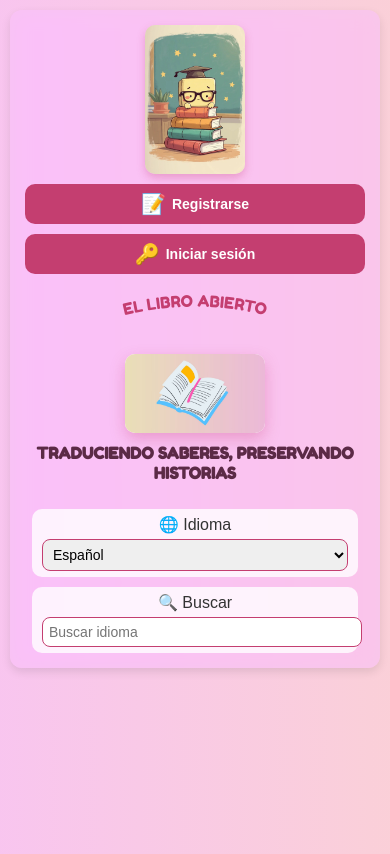
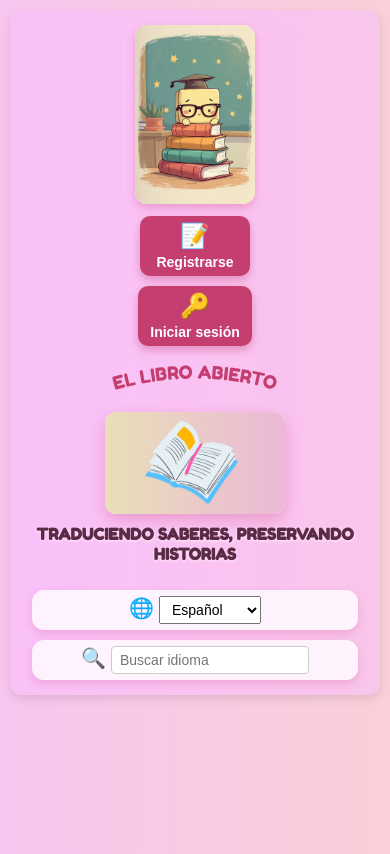
Before and after one commit to Lexithe/el-libro-abierto, a plain HTML site: page index.html in a window 390 px wide. Drawn offline with Linux system fonts and the light colour scheme.

Commit message:
index.html

```diff
--- a/index.html
+++ b/index.html
@@ -2,9 +2,8 @@
 <html lang="es">
 <head>
   <meta charset="UTF-8" />
-  <meta name="viewport" content="width=device-width, initial-scale=1.0" />
+  <meta name="viewport" content="width=device-width, initial-scale=1.0">
   <title>EL LIBRO ABIERTO</title>
-  <link href="https://fonts.googleapis.com/css2?family=Fredoka+One&display=swap" rel="stylesheet" />
   <style>
     body {
       margin: 0;
@@ -22,186 +21,311 @@
       100% { background-position: 0% 50%; }
     }
 
+    /* Header principal */
     .encabezado-profesional {
       display: flex;
-      flex-direction: column;
-      align-items: center;
-      padding: 15px;
+      flex-wrap: wrap;
+      justify-content: space-between;
+      align-items: flex-start;
+      padding: 20px;
+      position: relative;
       background-color: rgba(248, 195, 244, 0.65);
       box-shadow: 0 4px 10px rgba(0,0,0,0.1);
       border-radius: 12px;
-      margin: 10px;
+      margin: 20px;
       backdrop-filter: saturate(180%) blur(10px);
     }
 
+    .contenedor-izquierdo {
+      display: flex;
+      align-items: center;
+      gap: 20px;
+      position: relative;
+      z-index: 10;
+    }
+
     .lexi-img {
-      width: 100px;
-      border-radius: 10px;
+      width: 120px;
+      height: auto;
+      user-select: none;
+      border-radius: 12px;
       box-shadow: 0 4px 8px rgba(196, 62, 112, 0.3);
-      margin-bottom: 10px;
+      background-color: #fff;
     }
 
     .botones-header {
       display: flex;
-      flex-direction: column;
-      gap: 10px;
-      width: 100%;
+      gap: 12px;
+      align-items: center;
     }
 
     .botones-header button {
+      height: 60px;
       font-size: 14px;
       cursor: pointer;
-      padding: 8px;
+      padding: 8px 12px;
       border-radius: 10px;
       border: none;
       background-color: #c43e70;
       color: white;
       font-weight: bold;
       display: flex;
+      flex-direction: column;
       align-items: center;
       justify-content: center;
-      transition: background-color 0.3s ease;
+      min-width: 110px;
+      transition: background-color 0.3s ease, box-shadow 0.3s ease;
+      box-shadow: 0 4px 8px rgba(196, 62, 112, 0.4);
     }
 
     .botones-header button:hover {
       background-color: #a32d58;
+      box-shadow: 0 6px 12px rgba(163, 45, 88, 0.6);
     }
 
-    .botones-header .icon {
-      font-size: 20px;
-      margin-right: 6px;
+    .botones-header button span.icon {
+      font-size: 24px;
+      margin-bottom: 4px;
     }
 
+    /* Contenedor central (título, imagen y subtítulo) */
     .contenedor-central {
-      text-align: center;
-      margin-top: 10px;
+      display: flex;
+      flex-direction: column;
+      align-items: center;
+      flex: 1;
+      /* En pantallas grandes se separa con margen,
+         pero en móviles se anula ese margen desde la media query */
+      margin-left: 8cm;
+      position: relative;
+      margin-top: -20px;
     }
 
     .contenedor-central svg {
-      width: 100%;
-      height: auto;
+      margin-top: 0;
+      margin-bottom: -20px;
     }
 
     .logo-centro {
-      width: 140px;
-      margin: 10px auto;
+      width: 180px;  /* Tamaño reducido para celular */
+      height: auto;
       display: block;
-      border-radius: 10px;
+      margin-top: 10px;
+      border-radius: 12px;
+      box-shadow: 0 6px 15px rgba(196, 62, 112, 0.3);
       background-color: #fff;
-      box-shadow: 0 6px 15px rgba(196, 62, 112, 0.3);
     }
 
     .subtitulo {
       font-family: 'Fredoka One', cursive;
-      font-size: 16px;
+      font-size: 16px;  /* Tamaño reducido */
       font-weight: bold;
       color: #5b2a46;
       margin-top: 10px;
+      text-align: center;
+      text-shadow: 0 1px 3px rgba(255,255,255,0.7);
     }
 
-    .selector-idioma,
-    .buscador {
-      width: 90%;
-      margin-top: 10px;
+    /* Selector de idioma y buscador */
+    .selector-idioma, .buscador {
+      position: absolute;
       background: rgba(255, 255, 255, 0.8);
       padding: 6px 10px;
+      border-radius: 12px;
+      box-shadow: 0 4px 8px rgba(196, 62, 112, 0.2);
+      font-size: 18px;
+      z-index: 15;
+    }
+    .selector-idioma {
+      top: 10px;
+      right: 20px;
+    }
+    .buscador {
+      top: 60px;
+      right: 20px;
+    }
+    .buscador input {
+      border: 1px solid #c43e70;
+      border-radius: 6px;
+      padding: 5px 8px;
+      font-size: 14px;
+      width: 180px;
+      outline-offset: 2px;
+      transition: box-shadow 0.3s ease;
+    }
+    .buscador input:focus {
+      box-shadow: 0 0 6px 2px #c43e70aa;
+      border-color: #a32d58;
+    }
+
+    /* Panel de login y registro */
+    .panel {
+      margin: 15px;
+      background: linear-gradient(135deg, #f8c3f4cc, #ffcceeee);
+      border-radius: 16px;
+      box-shadow: 0 8px 20px rgba(196, 62, 112, 0.25);
+      padding: 20px 25px;
+      max-width: 450px;
+      font-family: 'Segoe UI', Tahoma, Geneva, Verdana, sans-serif;
+      color: #5b2a46;
+      transition: transform 0.3s ease, box-shadow 0.3s ease;
+    }
+    .panel:hover {
+      transform: translateY(-4px);
+      box-shadow: 0 12px 28px rgba(196, 62, 112, 0.4);
+    }
+    .panel h2 {
+      font-size: 20px;
+      font-weight: 700;
+      margin-bottom: 14px;
+      text-align: center;
+      color: #c43e70;
+      text-shadow: 0 1px 3px rgba(255, 255, 255, 0.7);
+    }
+    .panel label {
+      display: block;
+      font-weight: 600;
+      margin-bottom: 5px;
+      margin-top: 10px;
+      color: #7b4061;
+    }
+    .panel input[type="text"],
+    .panel input[type="password"] {
+      width: 100%;
+      padding: 8px 10px;
+      margin-top: 3px;
+      border: 2px solid #c43e70;
       border-radius: 10px;
+      font-size: 14px;
+      outline-offset: 2px;
+      transition: box-shadow 0.3s ease, border-color 0.3s ease;
+      color: #5b2a46;
+      background-color: #fff0f8;
+    }
+    .panel input[type="text"]:focus,
+    .panel input[type="password"]:focus {
+      border-color: #a32d58;
+      box-shadow: 0 0 6px 2px #c43e70aa;
+    }
+    .panel .mensaje-error {
+      margin: 10px 0 0 0;
+      font-weight: 700;
+      color: #a32d58;
+      min-height: 1.2em;
       text-align: center;
     }
-
-    .selector-idioma select,
-    .buscador input {
-      width: 100%;
-      padding: 6px;
-      font-size: 14px;
-      margin-top: 5px;
-      border-radius: 8px;
-      border: 1px solid #c43e70;
-    }
-
-    .panel {
-      background: linear-gradient(135deg, #f8c3f4cc, #ffcceeee);
-      border-radius: 12px;
-      box-shadow: 0 4px 10px rgba(196, 62, 112, 0.25);
-      padding: 20px;
-      margin: 15px auto;
-      width: 90%;
-      max-width: 400px;
-      color: #5b2a46;
-    }
-
-    .panel h2 {
-      font-size: 18px;
-      color: #c43e70;
-      text-align: center;
-      margin-bottom: 12px;
-    }
-
-    .panel label {
-      font-weight: 600;
-      margin: 8px 0 4px;
-      display: block;
-    }
-
-    .panel input {
-      width: 100%;
-      padding: 8px;
-      border: 2px solid #c43e70;
-      border-radius: 10px;
-      margin-bottom: 10px;
-      background-color: #fff0f8;
-    }
-
-    .panel .mensaje-error {
-      color: #a32d58;
-      font-weight: bold;
-      min-height: 20px;
-      text-align: center;
-    }
-
     .panel button {
-      width: 100%;
-      padding: 10px;
       background-color: #c43e70;
       color: white;
-      font-weight: bold;
+      font-weight: 700;
       border: none;
       border-radius: 10px;
-      margin-top: 10px;
+      padding: 10px 0;
+      cursor: pointer;
+      width: 100%;
+      margin-top: 15px;
+      font-size: 16px;
+      transition: background-color 0.3s ease, box-shadow 0.3s ease;
+      box-shadow: 0 5px 10px rgba(196, 62, 112, 0.5);
+      display: flex;
+      justify-content: center;
+      align-items: center;
+      gap: 8px;
     }
-
     .panel button:hover {
       background-color: #a32d58;
+      box-shadow: 0 7px 14px rgba(163, 45, 88, 0.7);
     }
 
     .oculto {
       display: none;
     }
+
+    /* Estilos responsive para dispositivos móviles */
+    @media screen and (max-width: 600px) {
+      .encabezado-profesional {
+        flex-direction: column;
+        align-items: center;
+        padding: 15px;
+        margin: 10px;
+        position: relative;
+      }
+      .contenedor-izquierdo {
+        flex-direction: column;
+        gap: 12px;
+        align-items: center;
+      }
+      .botones-header {
+        flex-direction: column;
+        gap: 10px;
+      }
+      /* Eliminar margen fijo para centrar el contenido */
+      .contenedor-central {
+        margin-left: 0 !important;
+        margin-top: 10px;
+        align-items: center;
+      }
+      /* Hacer que el SVG se adapte al ancho */
+      .contenedor-central svg {
+        width: 100%;
+        height: auto;
+      }
+      /* Convertir al selector de idioma y buscador en bloques estáticos */
+      .selector-idioma,
+      .buscador {
+        position: static;
+        margin-top: 10px;
+        width: 90%;
+        text-align: center;
+      }
+      .buscador input {
+        width: 100%;
+      }
+    }
   </style>
+  <link href="https://fonts.googleapis.com/css2?family=Fredoka+One&display=swap" rel="stylesheet">
 </head>
 <body>
-
   <header class="encabezado-profesional">
-    <img src="lexi.jpg" alt="Muñequito académico" class="lexi-img" />
-    <div class="botones-header">
-      <button onclick="mostrarPanel('registro')"><span class="icon">📝</span> Registrarse</button>
-      <button onclick="mostrarPanel('login')"><span class="icon">🔑</span> Iniciar sesión</button>
+    <div class="contenedor-izquierdo">
+      <img src="lexi.jpg" alt="Muñequito académico" class="lexi-img" />
+      <div class="botones-header">
+        <button onclick="mostrarPanel('registro')" id="btn-registrarse">
+          <span class="icon">📝</span>
+          <span>Registrarse</span>
+        </button>
+        <button onclick="mostrarPanel('login')" id="btn-iniciar-sesion">
+          <span class="icon">🔑</span>
+          Iniciar sesión
+        </button>
+      </div>
     </div>
 
-    <div class="contenedor-central">
-      <svg viewBox="0 0 600 100">
-        <defs><path id="curve" d="M100,80 Q300,0 500,80" /></defs>
-        <text font-size="28" fill="#c43e70" font-family="Fredoka One, cursive">
-          <textPath xlink:href="#curve" startOffset="50%" text-anchor="middle">EL LIBRO ABIERTO</textPath>
+    <div class="contenedor-central" style="margin-left: -12cm;">
+      <!-- TÍTULO CURVADO con tamaño reducido -->
+      <svg width="600" height="100" viewBox="0 0 600 100" xmlns="http://www.w3.org/2000/svg">
+        <defs>
+          <path id="curve" d="M100,80 Q300,0 500,80" />
+        </defs>
+        <text font-size="32" fill="#c43e70" font-family="Fredoka One, cursive" font-weight="normal">
+          <textPath xlink:href="#curve" startOffset="50%" text-anchor="middle">
+            EL LIBRO ABIERTO
+          </textPath>
         </text>
       </svg>
-      <img src="librito.jpg" alt="Logo" class="logo-centro" />
-      <p class="subtitulo">TRADUCIENDO SABERES, PRESERVANDO HISTORIAS</p>
+
+      <!-- IMAGEN DEL LIBRO con tamaño reducido -->
+      <img src="librito.jpg" alt="Logo Open Book" class="logo-centro" style="margin-top: 20px;" />
+
+      <!-- SUBTÍTULO con tamaño reducido -->
+      <p class="subtitulo" data-trad="subtitulo" id="subtitulo">
+        TRADUCIENDO SABERES, PRESERVANDO HISTORIAS
+      </p>
     </div>
 
     <div class="selector-idioma">
-      <label>🌐 Idioma</label>
-      <select id="idioma" onchange="cambiarIdioma()">
+      <label for="idioma" style="font-size: 20px;">🌐</label>
+      <select id="idioma" onchange="cambiarIdioma()" style="padding: 4px 8px; font-size: 14px;">
         <option value="es">Español</option>
         <option value="en">English</option>
         <option value="pt">Português</option>
@@ -213,39 +337,51 @@
     </div>
 
     <div class="buscador">
-      <label>🔍 Buscar</label>
-      <input type="text" id="input-busqueda" placeholder="Buscar idioma" onkeypress="if(event.key === 'Enter') realizarBusqueda()" />
+      <label for="input-busqueda" style="font-size: 20px;">🔍</label>
+      <input
+        type="text"
+        id="input-busqueda"
+        placeholder="Buscar idioma"
+        aria-label="Buscador"
+        style="padding: 5px 8px; font-size: 14px; border-radius: 4px; border: 1px solid #ccc; width: 180px;"
+        onkeypress="if(event.key === 'Enter') realizarBusqueda()"
+      />
     </div>
   </header>
 
+  <!-- Panel Login -->
   <div id="panel-login" class="panel oculto">
-    <h2>Iniciar Sesión</h2>
-    <label for="usuario-login">Usuario</label>
+    <h2 data-trad="loginTitulo" id="login-titulo">Iniciar Sesión</h2>
+    <label for="usuario-login" data-trad="usuario" id="login-label-usuario">Usuario</label>
     <input type="text" id="usuario-login" autocomplete="username" />
-    <label for="clave-login">Contraseña</label>
+    <label for="clave-login" data-trad="clave" id="login-label-clave">Contraseña</label>
     <input type="password" id="clave-login" autocomplete="current-password" />
     <div id="mensaje-login" class="mensaje-error"></div>
-    <button onclick="iniciarSesion()">Entrar</button>
-    <button onclick="cerrarPanelLogin()">Cancelar</button>
+    <button onclick="iniciarSesion()" data-trad="botonEntrar" id="btn-entrar">Entrar</button>
+    <button onclick="cerrarPanelLogin()" id="btn-cancelar-login">Cancelar</button>
   </div>
 
+  <!-- Panel Registro -->
   <div id="panel-registro" class="panel oculto">
-    <h2>Registrarse</h2>
-    <label for="usuario-registro">Nuevo usuario</label>
+    <h2 data-trad="registroTitulo" id="registro-titulo">Registrarse</h2>
+    <label for="usuario-registro" data-trad="nuevoUsuario" id="registro-label-usuario">Nuevo usuario</label>
     <input type="text" id="usuario-registro" autocomplete="username" />
-    <label for="clave-registro">Nueva contraseña</label>
+    <label for="clave-registro" data-trad="nuevaClave" id="registro-label-clave">Nueva contraseña</label>
     <input type="password" id="clave-registro" autocomplete="new-password" />
     <div id="mensaje-registro" class="mensaje-error"></div>
-    <button onclick="registrar()">Registrar</button>
-    <button onclick="cerrarPanelRegistro()">Cancelar</button>
+    <button onclick="registrar()" data-trad="botonRegistrar" id="btn-registrar">Registrar</button>
+    <button onclick="cerrarPanelRegistro()" id="btn-cancelar-registro">Cancelar</button>
   </div>
 
   <script>
     function mostrarPanel(panel) {
-      document.getElementById('panel-login').classList.add('oculto');
-      document.getElementById('panel-registro').classList.add('oculto');
-      if (panel === 'login') document.getElementById('panel-login').classList.remove('oculto');
-      else document.getElementById('panel-registro').classList.remove('oculto');
+      if (panel === 'login') {
+        document.getElementById('panel-login').classList.remove('oculto');
+        document.getElementById('panel-registro').classList.add('oculto');
+      } else if (panel === 'registro') {
+        document.getElementById('panel-registro').classList.remove('oculto');
+        document.getElementById('panel-login').classList.add('oculto');
+      }
     }
     function cerrarPanelLogin() {
       document.getElementById('panel-login').classList.add('oculto');
@@ -261,13 +397,12 @@
     }
     function cambiarIdioma() {
       const idioma = document.getElementById('idioma').value;
-      alert('Idioma seleccionado: ' + idioma);
+      alert('Cambiar idioma a: ' + idioma);
     }
     function realizarBusqueda() {
-      const q = document.getElementById('input-busqueda').value;
-      alert('Buscar: ' + q);
+      const busqueda = document.getElementById('input-busqueda').value.trim();
+      alert('Buscar: ' + busqueda);
     }
   </script>
-
 </body>
 </html>
```
